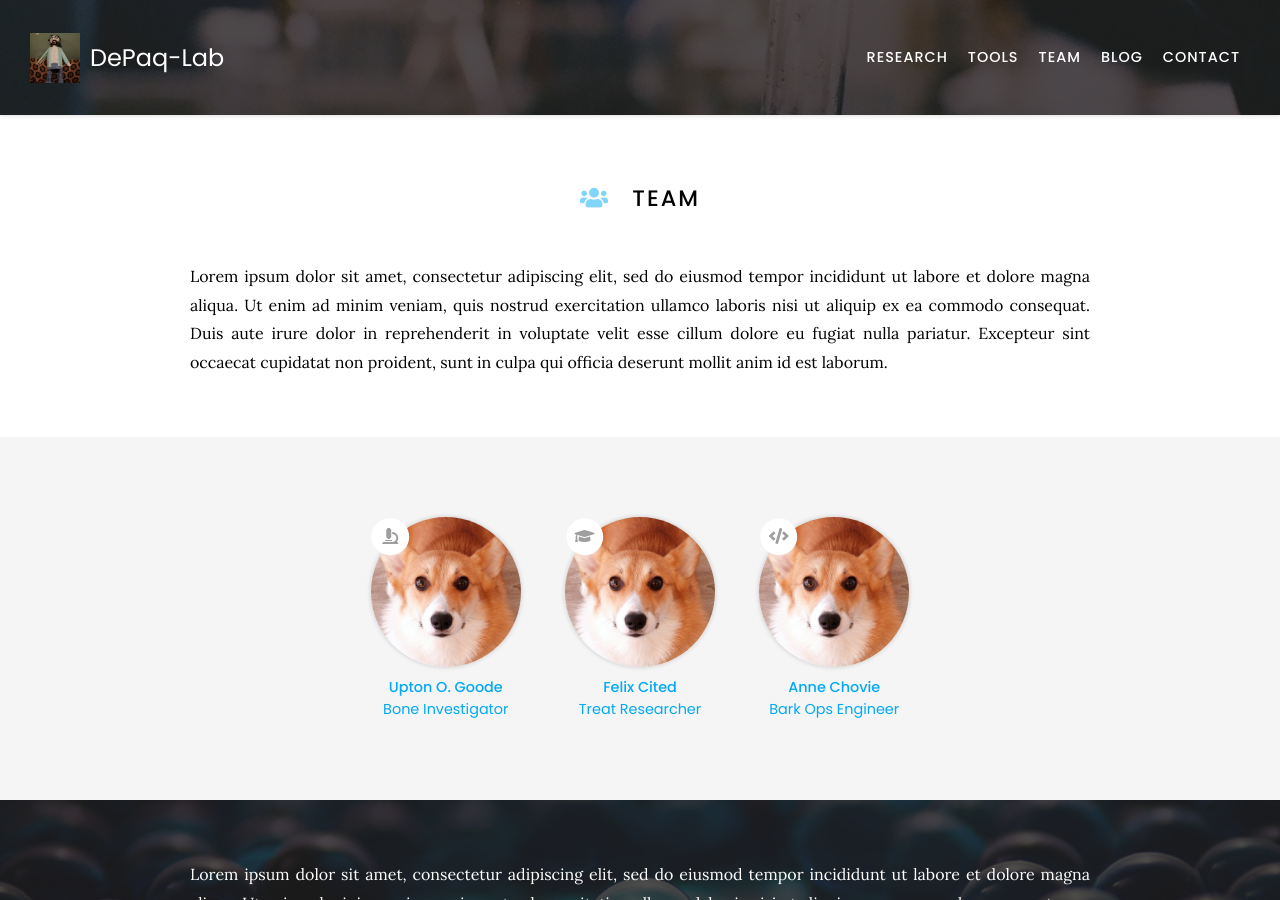
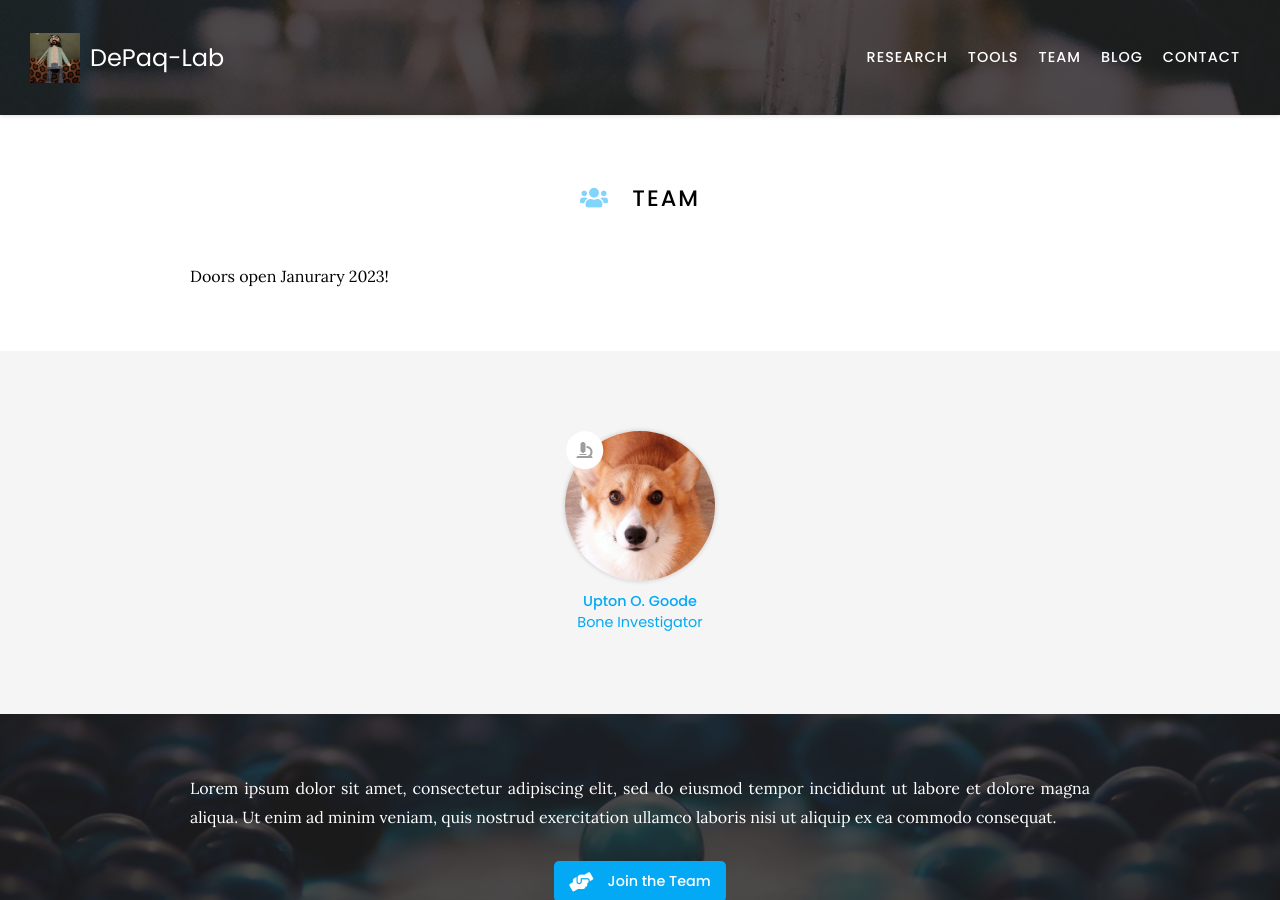
Before and after one commit to GrantMcConachie/depasquale-lab.github.io, a Jekyll site: the page built from team/index.md, in a window 1280 px wide and 900 px high. Built offline with Jekyll 4.4.1, drawn with Linux system fonts in a browser that asks for light colours; nearby versions of some CDN libraries; part of the change alters nothing that is shown.

Commit message:
Update index.md

```diff
--- a/team/index.md
+++ b/team/index.md
@@ -7,10 +7,7 @@ nav:
 
 # <i class="fas fa-users"></i>Team
 
-Lorem ipsum dolor sit amet, consectetur adipiscing elit, sed do eiusmod tempor incididunt ut labore et dolore magna aliqua.
-Ut enim ad minim veniam, quis nostrud exercitation ullamco laboris nisi ut aliquip ex ea commodo consequat.
-Duis aute irure dolor in reprehenderit in voluptate velit esse cillum dolore eu fugiat nulla pariatur.
-Excepteur sint occaecat cupidatat non proident, sunt in culpa qui officia deserunt mollit anim id est laborum.
+Doors open Janurary 2023!
 
 {% include section.html %}
 
@@ -19,18 +16,6 @@ Excepteur sint occaecat cupidatat non proident, sunt in culpa qui officia deseru
   data="members"
   component="portrait"
   filters="role: pi"
-%}
-{%
-  include list.html
-  data="members"
-  component="portrait"
-  filters="role: phd"
-%}
-{%
-  include list.html
-  data="members"
-  component="portrait"
-  filters="role: programmer"
 %}
 {:.center}
 
```
